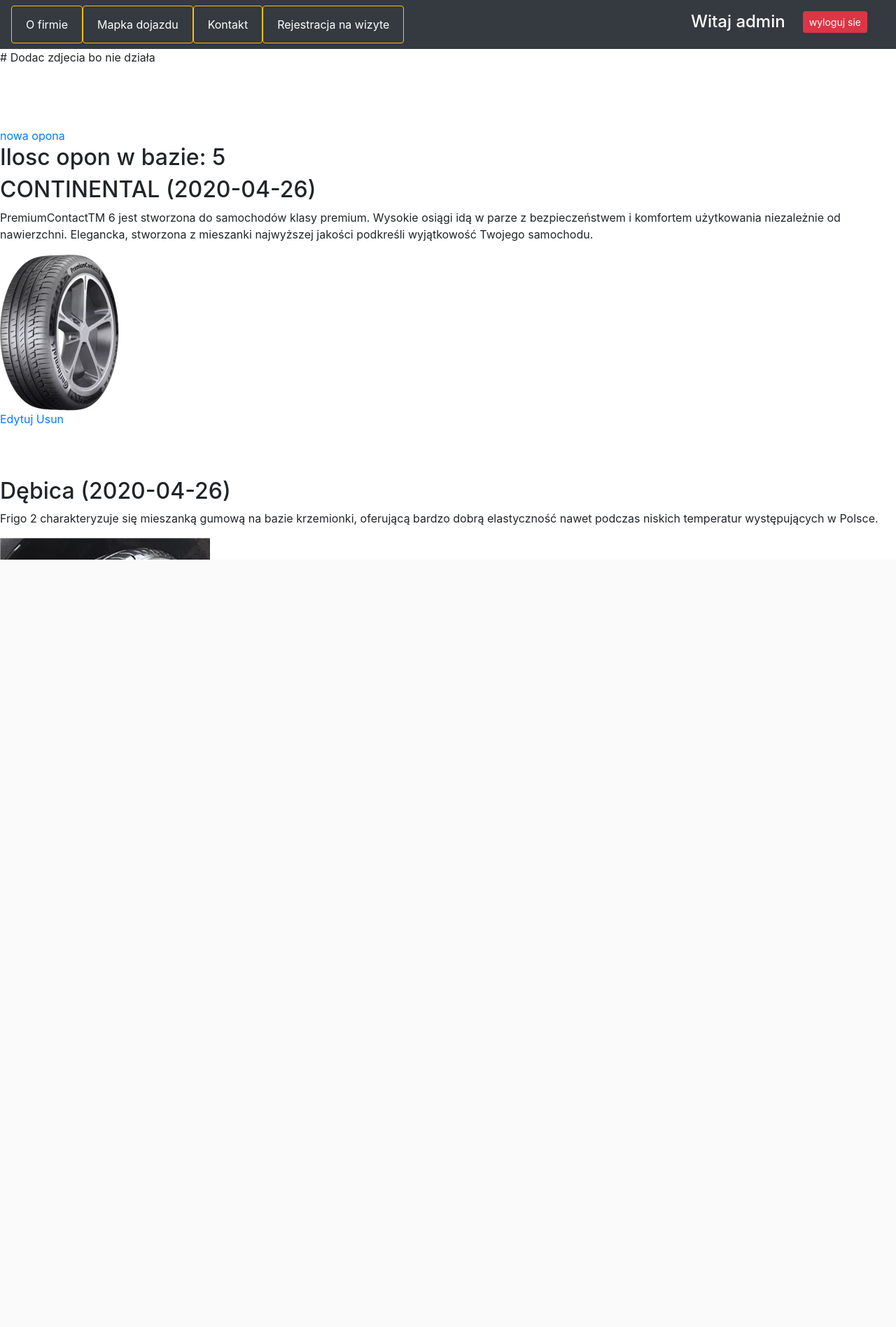
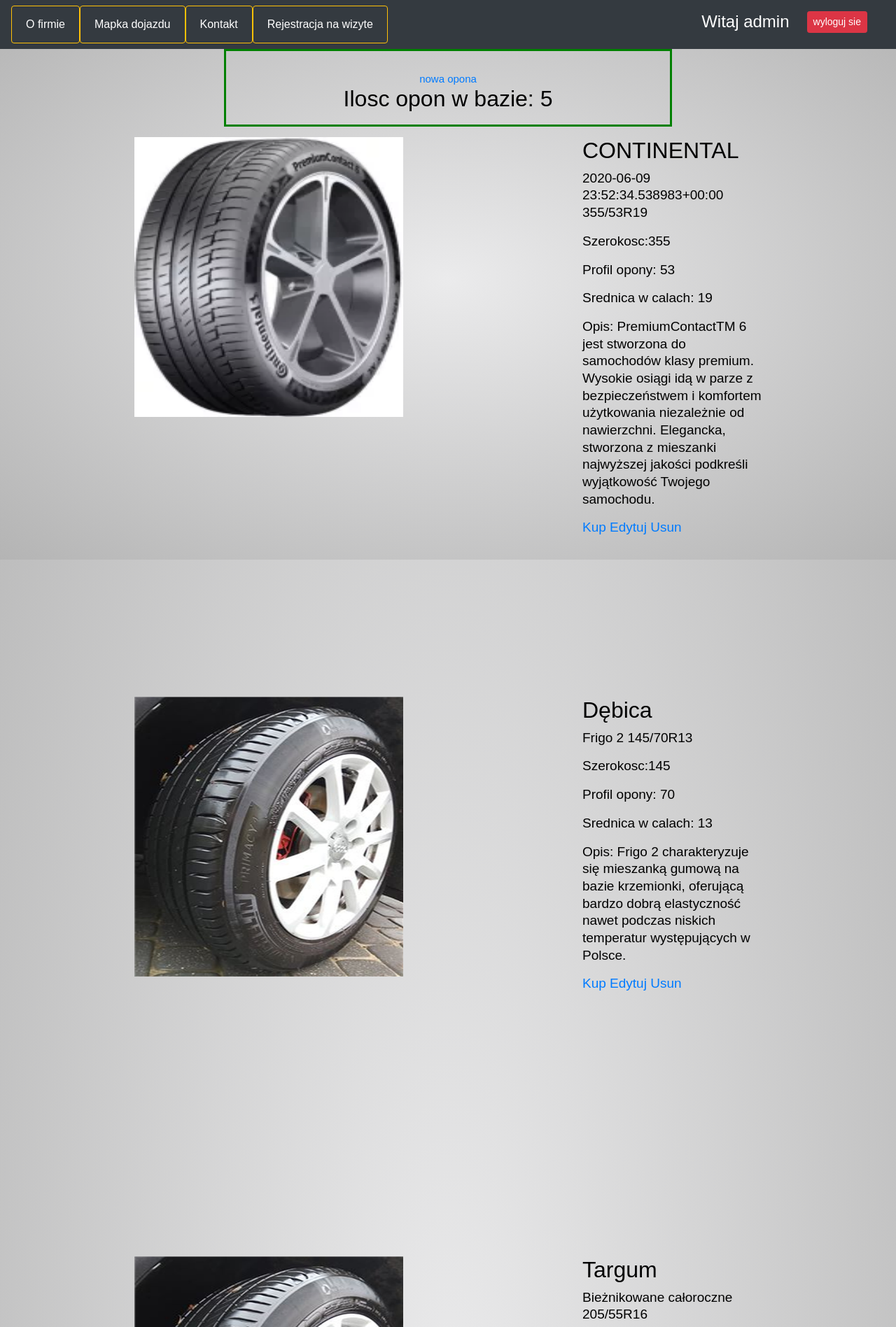
Before and after one commit to jurskimalarski/projZAI, a Django app: page /opony/wszystkie/ in a window 1280 px wide. Shown: the top 1897 px of the page at 70% size. Before the commit the page ends 800 px from the top, so only its background shows below. Run offline with Django 3.2, Linux system fonts and the light colour scheme; a user stored in the database is signed in; data comes from the database, SQL or seed files in the repository; both versions use the stored data as it was after the commit; some libraries are stand-ins or nearby versions.

Commit message:
Dodanie if dodawanie opon

```diff
--- a/templates/navbar.html
+++ b/templates/navbar.html
@@ -37,3 +37,4 @@
                     {% endif %}
             </div>
     </nav>
+<body/>
--- a/templates/opony.html
+++ b/templates/opony.html
@@ -5,13 +5,10 @@
 {% include "navbar.html" %}
 
 
+{% block strona%}
 
+<div class="srodek">
 
-{% block strona%}
-# Dodac zdjecia bo nie działa
-
-
-<div class="content_center">
     {% if opony|length == 0%}
         <h2>brak opon</h2>
         <a href="{% url 'nowa_opona' %}">nowa opona</a>
@@ -22,35 +19,44 @@
     {% endif %}
 
         <h2>Ilosc opon w bazie: {{ opony |length}}</h2>
+</div>
+{% for opona in opony %}
+<div class="cale">
 
-    <div/>
-
-    <div class="content_left">
-    {% for opona in opony %}
-        <h2> {{ opona }}</h2>
-
-        <p>{{ opona.opis}}</p>
+    <div class="lewy">
 
         <img src="/media/{{ opona.zdjecie}}">
 
+    </div>
+
+    <div class="prawy">
 
 
-        {% if user.is_authenticated %}<br>
+        <h2> {{ opona.producent }}</h2>
+        <p> {{ opona.modelnazwa}} {{ opona.szerokosc}}/{{ opona.profil}}R{{ opona.srednica}}</p>
+        <p>Szerokosc:{{ opona.szerokosc}}</p>
+        <p>Profil opony: {{ opona.profil}}</p>
+        <p>Srednica w calach: {{ opona.srednica}}</p>
+        <p>Opis: {{opona.opis}}</p>
 
+
+
+
+     {% if user.is_authenticated %}
+        <a href="{% url 'kup_opone' opona.id %}">Kup</a>
          <a href="{% url 'edytuj_opone' opona.id %}">Edytuj</a>
          <a href="{% url 'usun_opone' opona.id %}">Usun</a>
      {% else %}
          <a href="{% url 'kup_opone' opona.id %}">Kup</a>
 
      {% endif %}
- <div/>
-
-        <br><br><br>
-
+        </div>
      {% endfor %}
 
      {% endif %}
 
 
 
+</div>
+
      {% endblock %}
--- a/wulkanizacja/urls.py
+++ b/wulkanizacja/urls.py
@@ -18,6 +18,7 @@ from django.urls import path, include
 from django.conf import settings
 from django.conf.urls.static import static
 from django.contrib.auth import views as auth_views
+
 urlpatterns = [
     path('admin/', admin.site.urls),
     path('opony/', include('wulkanizacjaweb.urls')),
--- a/wulkanizacjaweb/forms.py
+++ b/wulkanizacjaweb/forms.py
@@ -4,4 +4,4 @@ from .models import Opony
 class OponaForm(ModelForm):
     class Meta:
         model = Opony
-        fields = ['producent', 'szerokosc','profil','srednica','opis','rok_produkcji', 'zdjecie']
+        fields = ['producent','modelnazwa','szerokosc','profil','srednica','opis','rok_produkcji', 'zdjecie']
--- a/wulkanizacjaweb/models.py
+++ b/wulkanizacjaweb/models.py
@@ -5,6 +5,7 @@ from django.db import models
 
 class Opony(models.Model):
     producent = models.CharField(max_length=32, blank=False)
+    modelnazwa = models.CharField(max_length=64, blank=False)
     szerokosc = models.PositiveSmallIntegerField(default=0)
     profil = models.PositiveSmallIntegerField(default=0)
     srednica = models.PositiveSmallIntegerField(default=0)
--- a/wulkanizacjaweb/static/nowy.css
+++ b/wulkanizacjaweb/static/nowy.css
@@ -1,40 +1,65 @@
-html {
-       background-color: red;
+html{
+    background-color:#ebebec;
+
+    background-image:-webkit-radial-gradient(center, #ebebec, #b4b4b4);
+    background-image:-moz-radial-gradient(center, #ebebec, #b4b4b4);
+    background-image:radial-gradient(center, #ebebec, #b4b4b4);
+
+
 }
-body {
 
-    background-clip: red;
+body{
+    font:15px/1.3 Arial, sans-serif;
+    color: rgb(0, 0, 0);
+    background-color:#ebebec;
+    background-image:-webkit-radial-gradient(center, #ebebec, #b4b4b4);
+    background-image:-moz-radial-gradient(center, #ebebec, #b4b4b4);
+    background-image:radial-gradient(center, #ebebec, #b4b4b4);
 }
 
 
-.content_left{
+
+div.srodek{
+
+	padding-top: 5px;
+    margin: auto;
+    width: 50%;
+    border: 3px solid green;
+    padding: 10px;
+    text-align: center;
+}
+
+
+div.cale{
+    padding-top: 15px;
 
 }
 
-.content_right{
-
+div.lewy{
+width: 35%;
+height: 100%;
+float: left;
+padding-left: 15%;
+font-size: 19px;
 }
 
-.content_center{
+div.prawy{
 
-    padding-top: 5%;
-    position: absolute;
-    position: center;
+width: 35%;
+height: 100%;
+float: right;
+padding-right: 15%;
+font-size: 19px;
 }
 
 /* napis Witaj.. */
 .collapse h4{
-
     position: center;
     padding-right: 25px;
     color: #ffffff !important;
-
 }
 .collapse a{
-
     color: #ffffff !important;
-
-
 }
 .navbar-brand
 {
@@ -55,3 +80,13 @@ body {
 .bg-light {
     background-color: #1c7fe2!important;
 }
+
+
+div.cale img {
+    display: block;
+    margin-left: auto;
+    margin-right: auto;
+    width: 150%;
+    height: 50%;
+
+}
```
Also changed, not shown: db.sqlite3, wulkanizacjaweb/migrations/0005_opony_modelnazwa.py (added), zdjecia/plakaty/Profil_PremiumContact6.jpg (added), zdjecia/plakaty/f-continental-premiumcontact-6-205-55r16-91v.webp (added). Lines whose indentation alone changed are shown as unchanged.
